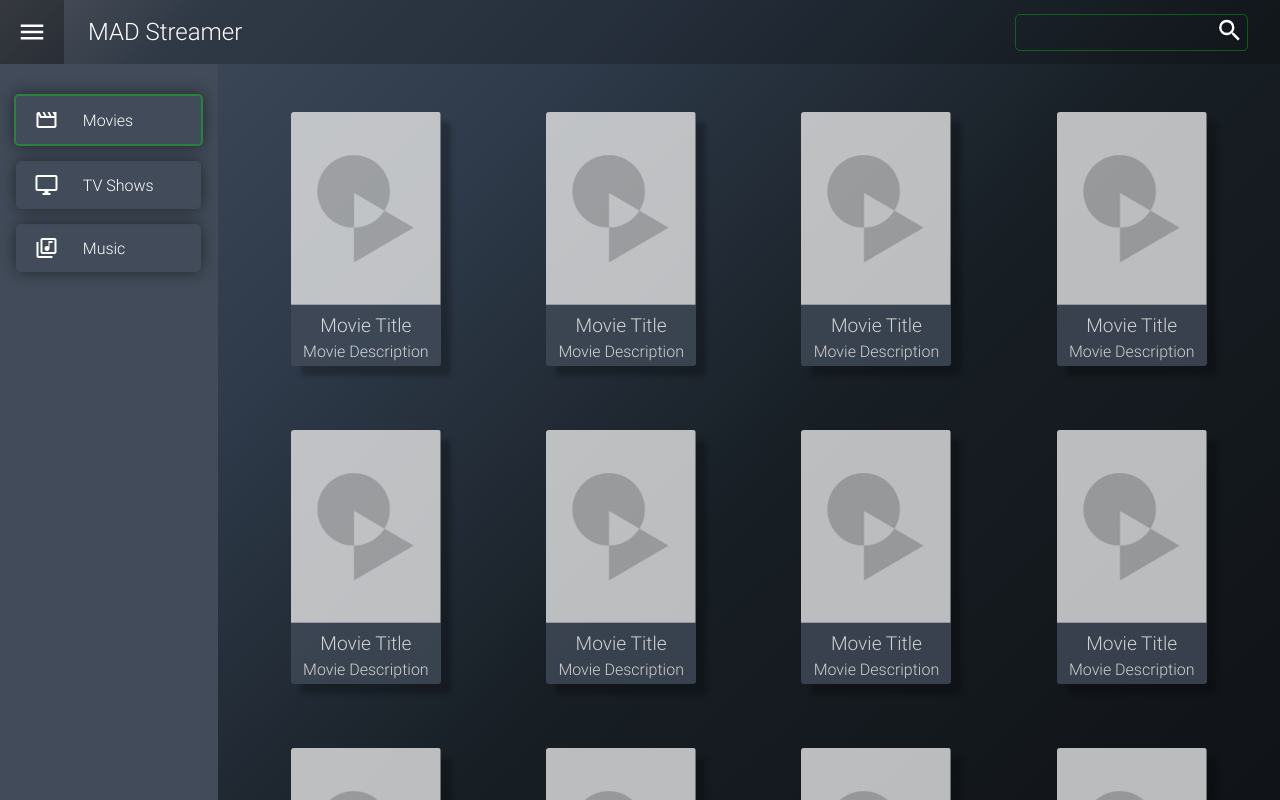
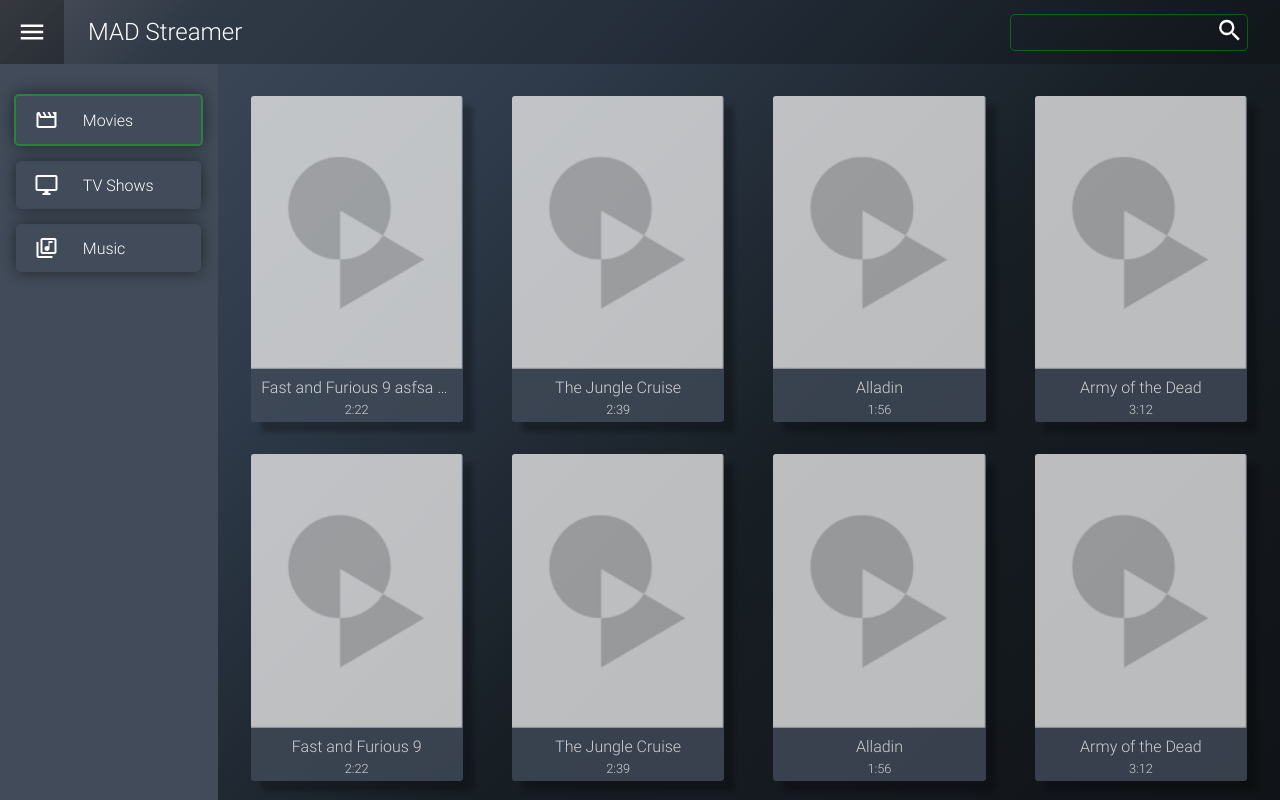
Before and after one commit to Dawit-Aseged/MAD-Stream, an Angular app: page / in a window 1280 px wide. Built offline with nearby package versions, Linux system fonts and the light colour scheme.

Commit message:
UI Correction and also fetches movies from Service

```diff
--- a/package.json
+++ b/package.json
@@ -8,7 +8,8 @@
         "test": "ng test",
         "lint": "ng lint",
         "e2e": "ng e2e",
-        "back": "node backend/index.js"
+        "back": "node backend/index.js",
+        "backDev": "nodemon backend/index.js"
     },
     "private": true,
     "dependencies": {
--- a/src/app/app.module.ts
+++ b/src/app/app.module.ts
@@ -1,5 +1,6 @@
 import { NgModule } from '@angular/core';
 import { BrowserModule } from '@angular/platform-browser';
+import { HttpClientModule } from '@angular/common/http'
 
 import { AppRoutingModule } from './app-routing.module';
 import { AppComponent } from './app.component';
@@ -14,11 +15,12 @@ import { FilmComponent } from './content/film/film.component';
     ToolbarComponent,
     SidenavComponent,
     ContentComponent,
-    FilmComponent
+    FilmComponent,
   ],
   imports: [
     BrowserModule,
-    AppRoutingModule
+    AppRoutingModule,
+    HttpClientModule
   ],
   providers: [],
   bootstrap: [AppComponent]
--- a/src/app/content/content.component.html
+++ b/src/app/content/content.component.html
@@ -1,27 +1,5 @@
 <div class="container" [ngClass]="{containerHandheld: (isHandset | async)!.matches}">
-  <app-film title="Movie Title" description="Movie Description"></app-film>
-  <app-film title="Movie Title" description="Movie Description"></app-film>
 
-  <app-film title="Movie Title" description="Movie Description"></app-film>
-
-  <app-film title="Movie Title" description="Movie Description"></app-film>
-  <app-film title="Movie Title" description="Movie Description"></app-film>
-  <app-film title="Movie Title" description="Movie Description"></app-film>
-
-  <app-film title="Movie Title" description="Movie Description"></app-film>
-
-  <app-film title="Movie Title" description="Movie Description"></app-film>
-  <app-film title="Movie Title" description="Movie Description"></app-film>
-  <app-film title="Movie Title" description="Movie Description"></app-film>
-
-  <app-film title="Movie Title" description="Movie Description"></app-film>
-
-  <app-film title="Movie Title" description="Movie Description"></app-film>
-  <app-film title="Movie Title" description="Movie Description"></app-film>
-  <app-film title="Movie Title" description="Movie Description"></app-film>
-
-  <app-film title="Movie Title" description="Movie Description"></app-film>
-
-  <app-film title="Movie Title" description="Movie Description"></app-film>
+  <app-film *ngFor="let movie of movies" [title]="movie.name" [description]="movie.duration"></app-film>
 
 </div>
--- a/src/app/content/content.component.scss
+++ b/src/app/content/content.component.scss
@@ -6,6 +6,10 @@
   justify-content: space-evenly;
   flex-wrap: wrap;
   overflow-y: scroll;
+  app-film {
+    width: 20%;
+    margin: 1rem;
+  }
 }
 ::-webkit-scrollbar {
   width: 10px;
@@ -31,4 +35,9 @@
 
 .containerHandheld {
   max-height: calc(100vh - 88px);
+  app-film {
+    width: 40%;
+    margin-left: 0;
+    margin-right: 0;
+  }
 }
--- a/src/app/content/content.component.ts
+++ b/src/app/content/content.component.ts
@@ -1,17 +1,29 @@
-import { Component, OnInit } from '@angular/core';
+import { Movie } from 'src/models/movie.model';
+import { CommunicationService } from './../service/communication.service';
+import { Component, OnInit, OnDestroy } from '@angular/core';
 import { BreakpointObserver, Breakpoints, BreakpointState } from '@angular/cdk/layout';
-import { Observable, } from 'rxjs';
+import { Observable, Subscription } from 'rxjs';
 @Component({
   selector: 'app-content',
   templateUrl: './content.component.html',
   styleUrls: ['./content.component.scss']
 })
-export class ContentComponent implements OnInit {
+export class ContentComponent implements OnInit, OnDestroy {
   isHandset: Observable<BreakpointState> = this.breakpointObserver.observe(Breakpoints.Handset);
-
-  constructor(private breakpointObserver: BreakpointObserver) { }
+  public movies!: Movie[];
+  moviesSub = new Subscription();
+  constructor(private breakpointObserver: BreakpointObserver, private commService: CommunicationService) {
+    this.moviesSub = commService.getMoviesSub().subscribe((movies) => {
+      this.movies = [...movies];
+      console.log(this.movies)
+    })
+  }
 
   ngOnInit(): void {
+    this.commService.getMovies();
   }
 
+  ngOnDestroy() {
+    this.moviesSub.unsubscribe();
+  }
 }
--- a/src/app/content/film/film.component.scss
+++ b/src/app/content/film/film.component.scss
@@ -5,39 +5,39 @@
   display: flex;
   flex-direction: column;
   align-items: center;
-  max-width: 150px;
-  max-height: 255px;
-  margin: 2em;
+  // max-width: 20%;
+  // margin: 2em;
   opacity: 0.8;
   background-color: $sidenavColor;
   box-shadow: 10px 10px 5px rgba(0, 0, 0, 0.315);
   border-radius: 3px;
   .image {
+    width: 100%;
     img {
       width: 100%;
+      object-fit: cover;
       border-top-right-radius: 3px;
       border-top-left-radius: 3px;
     }
   }
 
   .title {
-    font-size: 1.2em;
+    font-size: 1em;
     margin-top: 5px;
+    overflow: hidden;
+    max-width: 90%;
+    white-space: nowrap;
+    text-overflow: ellipsis;
   }
 
   .description {
-    font-size: 1 em;
+    font-size: 0.8em;
     margin-top: 5px;
     margin-bottom: 5px;
+    text-overflow: ellipsis;
   }
 }
 
 .film:hover {
   opacity: 1;
 }
-
-.filmHandheld {
-  margin:1em ;
-
-  max-width: 120px;
-}
--- a/src/app/service/communication.service.ts
+++ b/src/app/service/communication.service.ts
@@ -1,5 +1,7 @@
+import { Movie } from 'src/models/movie.model';
 import { Injectable } from '@angular/core';
 import { Subject } from 'rxjs';
+import { HttpClient } from '@angular/common/http';
 
 @Injectable({
   providedIn: 'root'
@@ -7,8 +9,9 @@ import { Subject } from 'rxjs';
 export class CommunicationService {
   public isSidenavOpen: boolean = true;
   private sidenavStatus = new Subject<boolean>();
+  private movies = new Subject<Movie[]>();
 
-  constructor() { }
+  constructor(private httpClient: HttpClient) { }
 
   public changeSidenav(sidenavStatus: boolean){
     this.isSidenavOpen = sidenavStatus;
@@ -24,5 +27,22 @@ export class CommunicationService {
     return this.sidenavStatus.asObservable();
   }
 
+  public getMoviesSub() {
+    return this.movies.asObservable();
+  }
+  public getMovies() {
+    var movies: Movie[] = [
+      {name: "Fast and Furious 9 asfsa sfsafsdf", duration: "2:22"},
+      {name: "The Jungle Cruise", duration: "2:39"},
+      {name: "Alladin", duration: "1:56"},
+      {name: "Army of the Dead", duration: "3:12"},
+      {name: "Fast and Furious 9", duration: "2:22"},
+      {name: "The Jungle Cruise", duration: "2:39"},
+      {name: "Alladin", duration: "1:56"},
+      {name: "Army of the Dead", duration: "3:12"}
+    ]
+
+    this.movies.next(movies);
+  }
 
 }
--- a/src/app/toolbar/toolbar.component.scss
+++ b/src/app/toolbar/toolbar.component.scss
@@ -64,6 +64,7 @@
     font-size: 1.5em;
     font-family: "Roboto Light";
     width: 15vw;
+    margin-left: 5px;
   }
   svg{
     height: 35px;
--- a/src/app/toolbar/toolbar.component.ts
+++ b/src/app/toolbar/toolbar.component.ts
@@ -1,4 +1,4 @@
-import { CommunicationService } from '../service/communication.service';
+import { CommunicationService } from './../service/communication.service';
 import { Component, OnInit } from '@angular/core';
 import { BreakpointObserver, Breakpoints, BreakpointState } from '@angular/cdk/layout'
 import { Observable } from 'rxjs';
```
